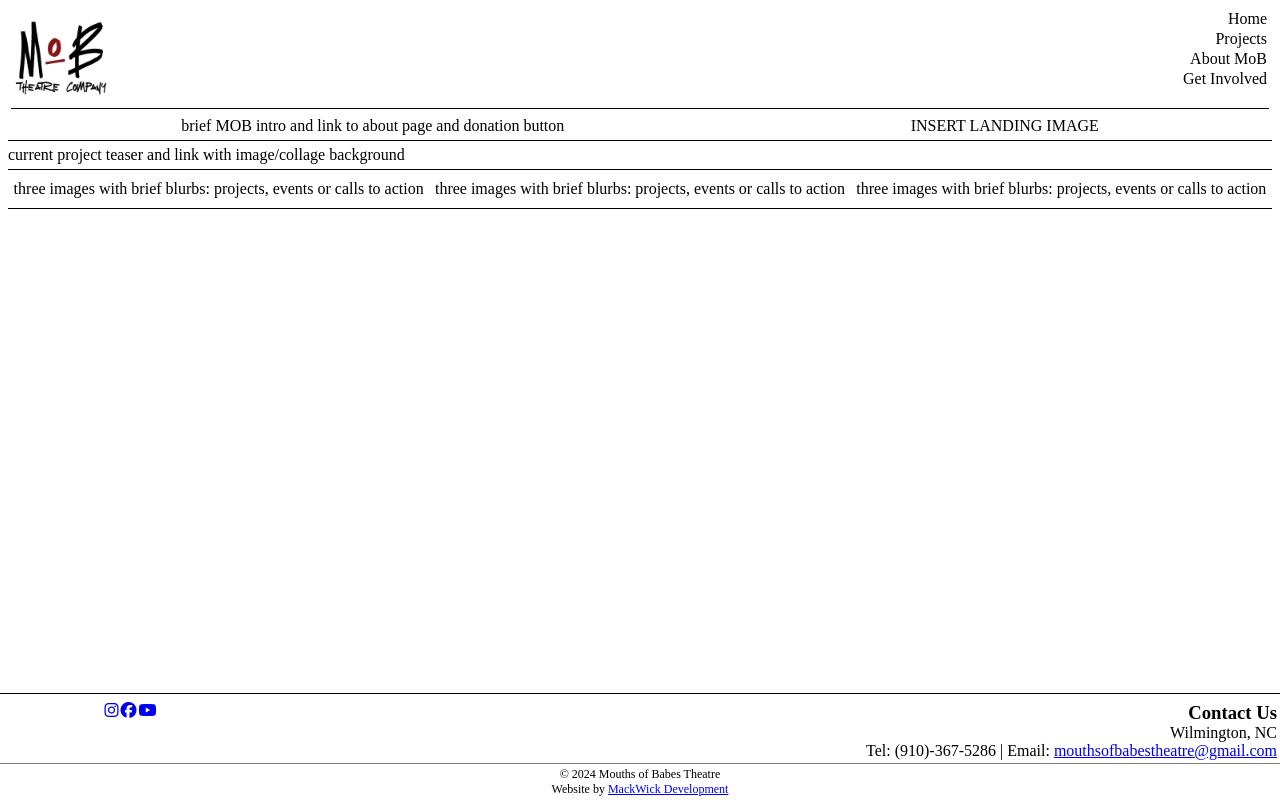
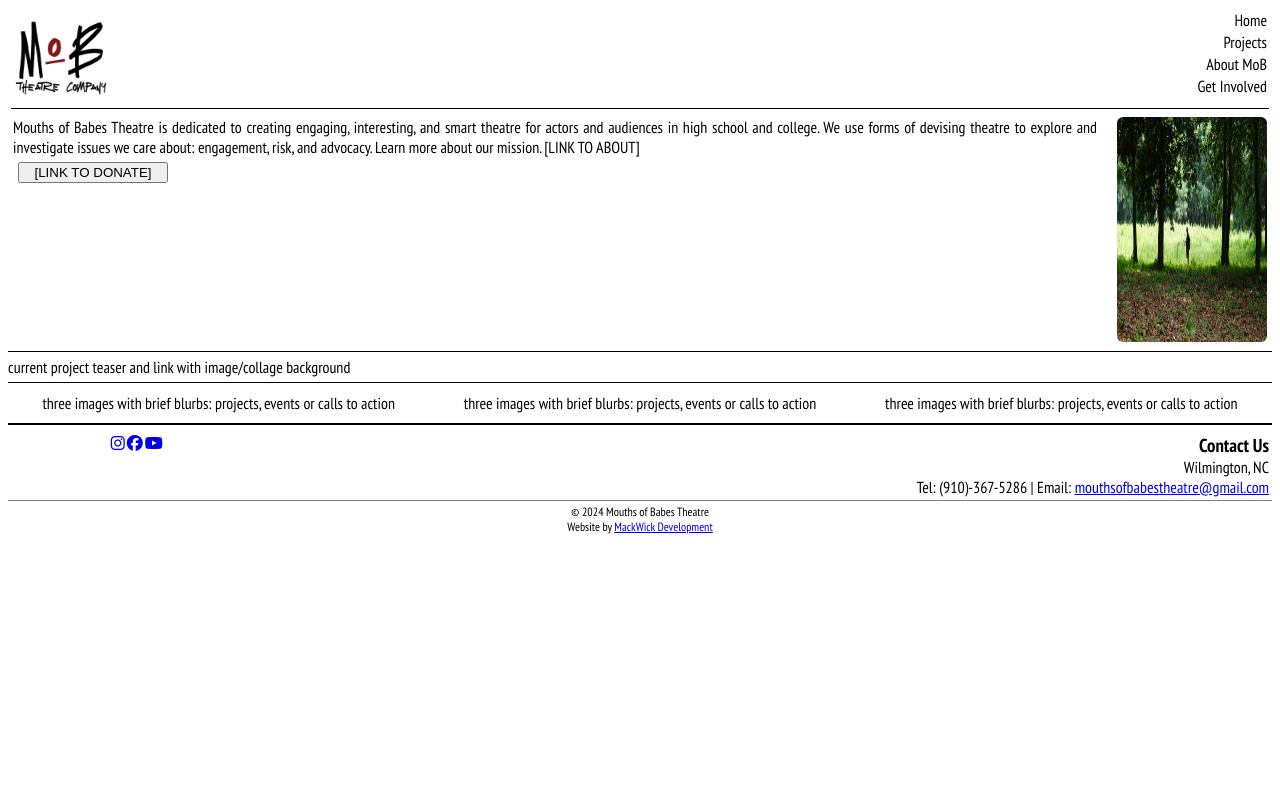
Before and after one commit to mackwick/MoB_Website_FE, a React (Vite) app: page / in a window 1280 px wide. Built offline with nearby package versions, Linux system fonts and the light colour scheme; a web font is replaced by a local one.

Commit message:
rough top landing div set

```diff
--- a/src/index.css
+++ b/src/index.css
@@ -1,6 +1,12 @@
 /*-----------------  ROOT  -----------------*/
 
 /*-----------------  BODY  -----------------*/
+
+body {
+  font-family: "PT Sans Narrow", sans-serif;
+  font-weight: 400;
+  font-style: normal;
+}
 
 /*-----------------  HEADER  -----------------*/
 
@@ -27,7 +33,6 @@
 
 /*-----------------  FOOTER  -----------------*/
 .footer-container {
-  position: fixed;
   bottom: 0;
   right: 0;
   left: 0;
@@ -80,6 +85,19 @@
   display: flex;
   flex-direction: row;
   justify-content: space-around;
+  padding: 5px;
+}
+
+.brief-bio {
+  display: flex;
+  flex-direction: column;
+  text-align: justify;
+  margin-right: 20px;
+}
+
+.brief-bio > button {
+  width: 150px;
+  margin: 5px;
 }
 
 .latest-news {
@@ -91,3 +109,9 @@
 .news-item {
   padding: 5px;
 }
+
+.landing-top-image {
+  height: 225px;
+  width: 150px;
+  border-radius: 6px;
+}
--- a/src/pages/Landing.jsx
+++ b/src/pages/Landing.jsx
@@ -1,12 +1,22 @@
+import image from "/images/placeholder.jpeg";
+
 function Landing() {
   return (
     <div className="landing-container">
       <div className="landing-about">
         <div className="brief-bio">
-          brief MOB intro and link to about page and donation button
+          Mouths of Babes Theatre is dedicated to creating engaging,
+          interesting, and smart theatre for actors and audiences in high school
+          and college. We use forms of devising theatre to explore and
+          investigate issues we care about: engagement, risk, and advocacy.
+          Learn more about our mission. [LINK TO ABOUT]
+          <button>[LINK TO DONATE]</button>
         </div>
-        <div className="landing-image">INSERT LANDING IMAGE</div>
+        <div className="landing-bio-image">
+          <img src={image} className="landing-top-image" />
+        </div>
       </div>
+
       <div className="landing-teaser">
         current project teaser and link with image/collage background
       </div>
```
Also changed, not shown: public/images/placeholder.jpeg (added).
